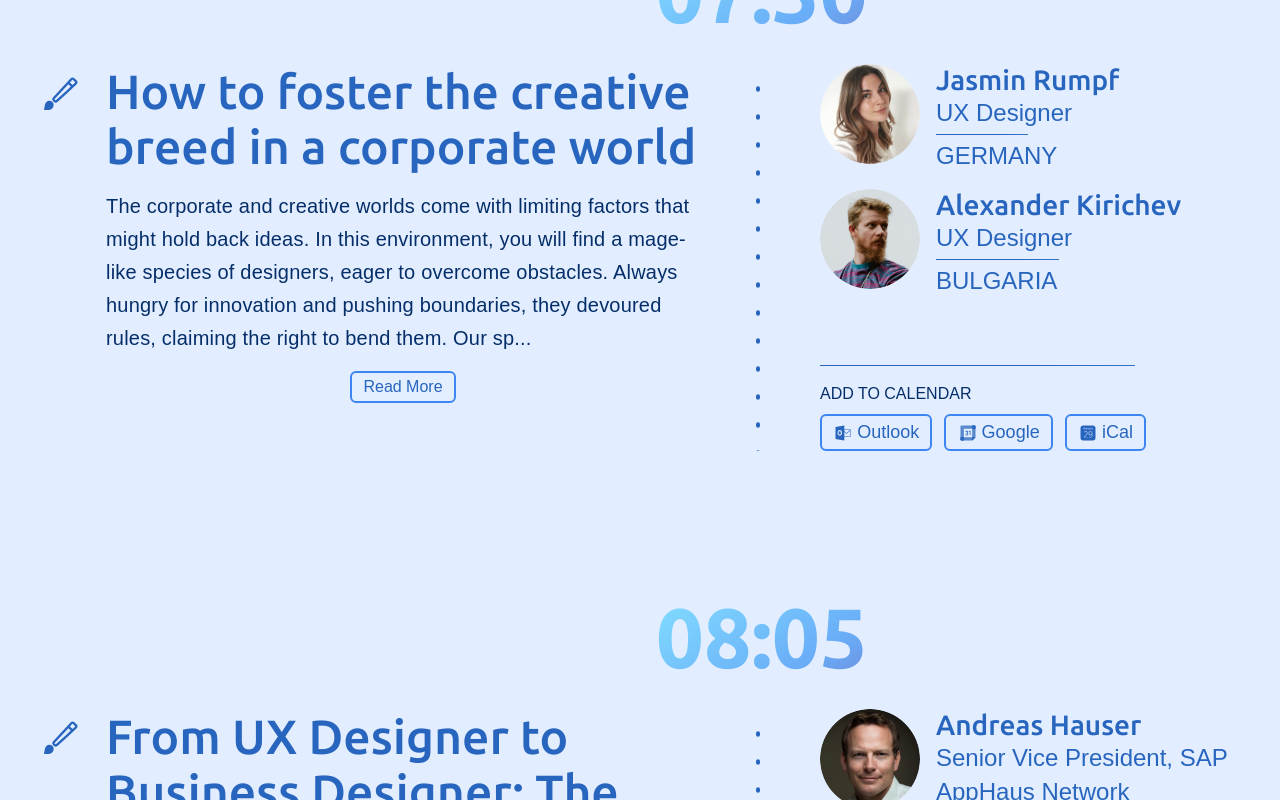
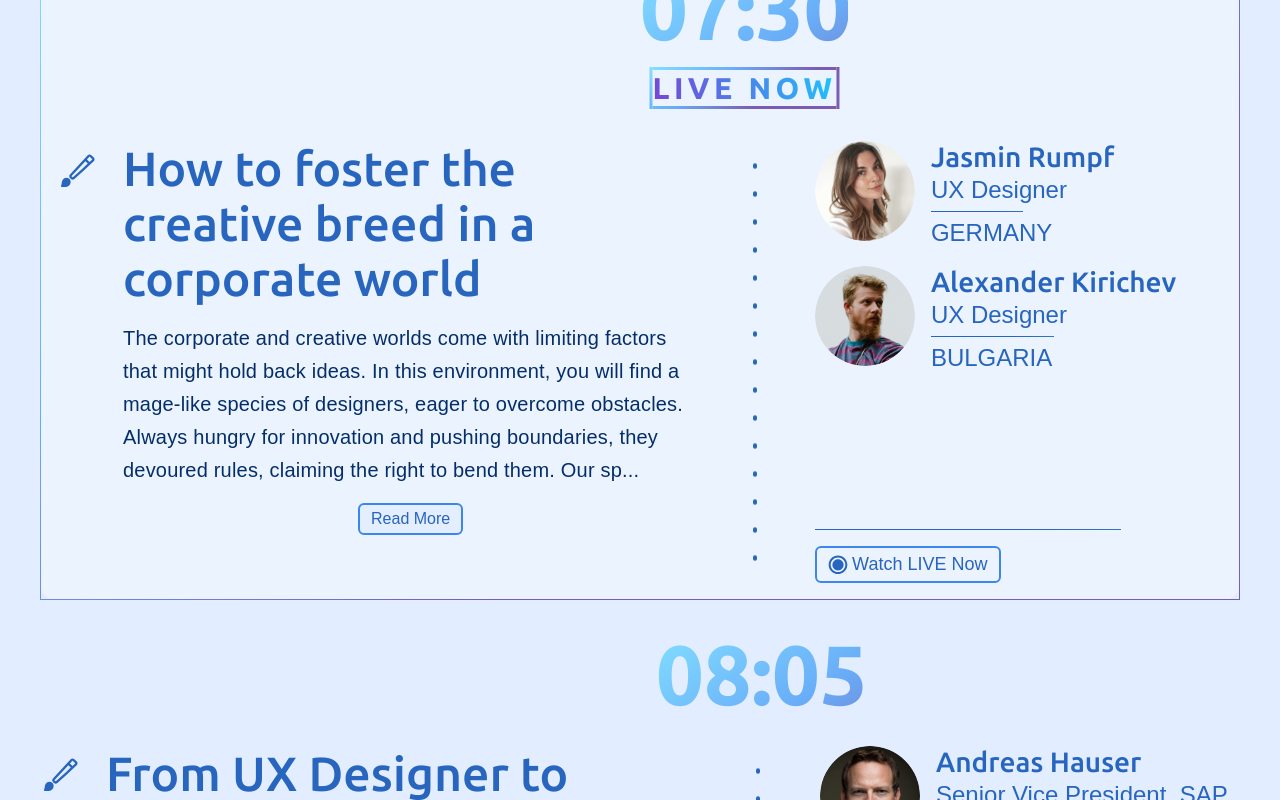
Before and after one commit to fundamental-conf/fundamental-conf, a Vue app in the folder fundamental-conf2022/: page /#/agenda in a window 1280 px wide. Shown: the part 1072-1872 px from the top of the page. Built offline with nearby package versions, Linux system fonts and the light colour scheme; a web font is replaced by a local one.

Commit message:
zoom opens in a different tab - agenda live now

```diff
--- a/fundamental-conf2022/src/assets/agenda.json
+++ b/fundamental-conf2022/src/assets/agenda.json
@@ -50,7 +50,7 @@
   "description": "The corporate and creative worlds come with limiting factors that might hold back ideas. In this environment, you will find a mage-like species of designers, eager to overcome obstacles. Always hungry for innovation and pushing boundaries, they devoured rules, claiming the right to bend them. Our speakers Jasmin and Alex invite you to their creative lab. You will learn about different approaches and recipes for brewing magic potions to develop joyful designs and sparks of innovation. In the end, both worlds (corporate and creative) gain and thrive.",
   "startTime": "07:30",
   "endTime": "08:00",
-  "live": false,
+  "live": true,
   "more": false,
   "calendars": [{
     "google": "https://calendar.google.com/event?action=TEMPLATE&tmeid=NHQxMWE0ZWJzOGducm5rY2c3M2QxNmIzcG8gZmlvcmlmdW5kYW1lbnRhbHNAbQ&tmsrc=fiorifundamentals%40gmail.com",
--- a/fundamental-conf2022/src/views/FDAgenda.vue
+++ b/fundamental-conf2022/src/views/FDAgenda.vue
@@ -189,8 +189,8 @@
                       >iCal</a
                     >
                   </li>
-                  <li class="fd-agenda-calendar-box__button" v-if="el.live===true">
-                    <a
+                  <li  class="fd-agenda-calendar-box__button" v-if="el.live===true">
+                    <a target="_blank" rel="noreferrer"
                     href="https://sap-se.zoom.us/j/93979836058"
 
                       ><span v-html="svgs.live" aria-hidden="true"> </span
```
